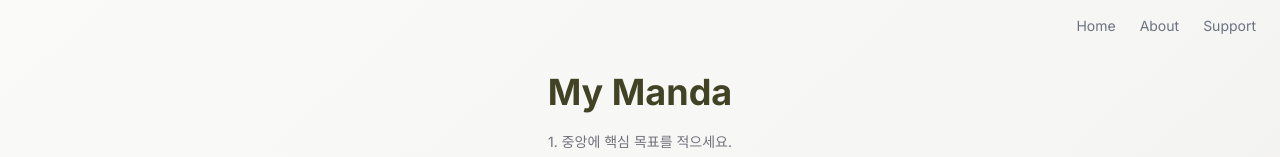
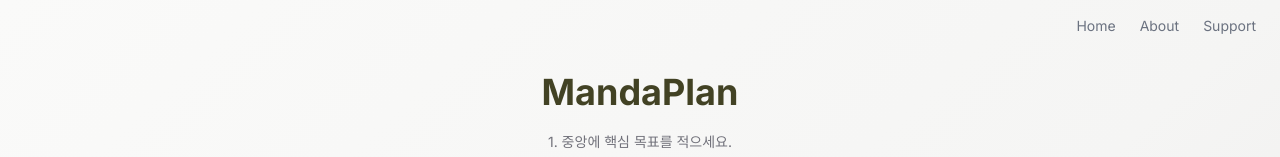
Before and after one commit to ginsum-dev/mandarats-todo, a Next.js app: page / in a window 1280 px wide. Shown: the top 157 px of the page. Built offline with nearby package versions, Linux system fonts and the light colour scheme.

Commit message:
Fix: 타이틀 수정

```diff
--- a/components/mandarat.tsx
+++ b/components/mandarat.tsx
@@ -80,7 +80,7 @@
     <div className="w-full min-h-screen bg-gradient-to-br from-stone-50 via-stone-100 to-stone-200 py-10 sm:py-10 px-2 sm:px-4">
       <div className="max-w-4xl mx-auto">
         <h1 className="text-3xl sm:text-4xl font-bold text-center mt-8 text-foreground">
-          My Manda
+          MandaPlan
         </h1>
         <div className="flex-col items-center justify-center p-5 text-center mb-6">
           <p className="text-sm text-zinc-500 mb-1">
```
